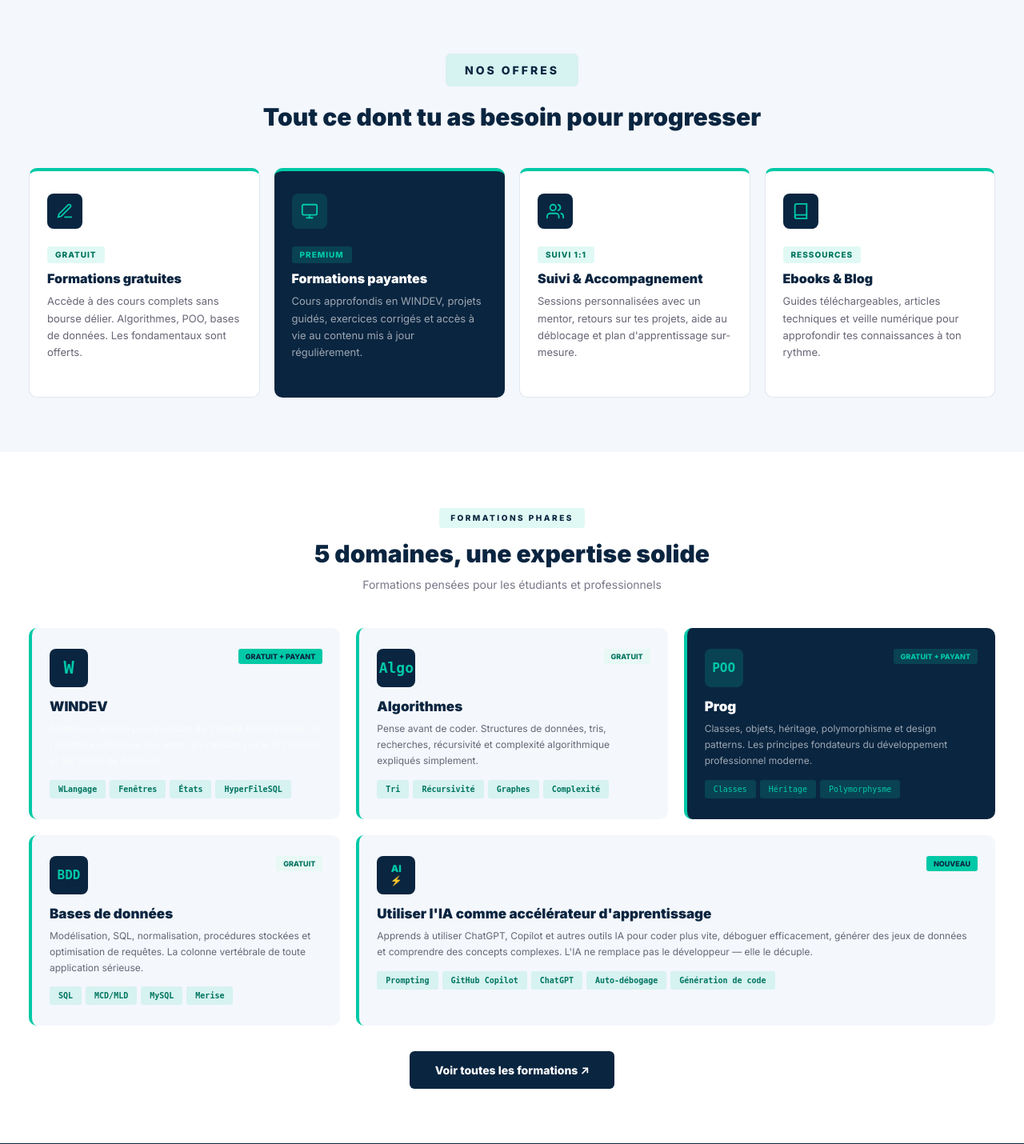
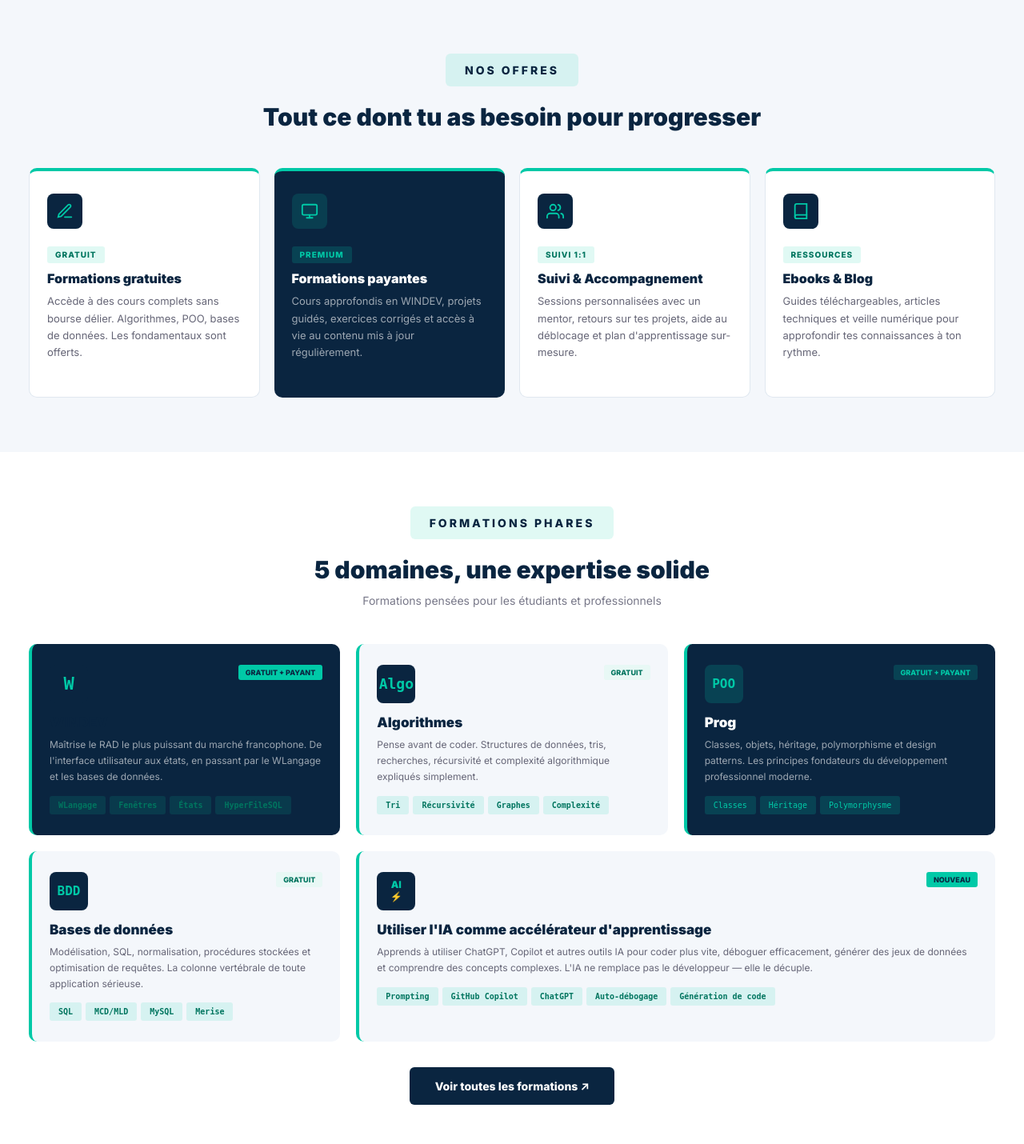
Before and after one commit to kym522/projet_cca, a Django app: page / in a window 1280 px wide. Shown: the part 822-2252 px from the top of the page at 80% size. Run offline with Django 5.2, Linux system fonts and the light colour scheme.

Commit message:
Update home.html

```diff
--- a/pages/templates/pages/home.html
+++ b/pages/templates/pages/home.html
@@ -329,13 +329,13 @@
 <!-- FORMATIONS PHARES -->
 <div style="padding:68px 36px;background:#fff;">
   <div style="text-align:center;margin-bottom:44px;">
-    <div style="background:rgba(0,201,167,0.12);color:#0A2540;font-size:10px;font-weight:700;letter-spacing:2.5px;padding:5px 14px;border-radius:4px;display:inline-block;margin-bottom:14px;">FORMATIONS PHARES</div>
+    <div style="background:rgba(0,201,167,0.12);color:#0A2540;font-size:14px;font-weight:700;letter-spacing:3px;padding:10px 24px;border-radius:6px;display:inline-block;margin-bottom:20px;">FORMATIONS PHARES</div>
     <h2 style="color:#0A2540;font-size:30px;font-weight:900;">5 domaines, une expertise solide</h2>
     <p style="color:#778;font-size:14px;margin-top:10px;">Formations pensées pour les étudiants et professionnels</p>
   </div>
   <div class="formations-grid">
 
-    <div style="background:#F4F7FB;border-radius:10px;padding:26px 22px;border-left:4px solid #00C9A7;">
+    <div style="background:#0A2540;border-radius:10px;padding:26px 22px;border-left:4px solid #00C9A7;">
       <div style="display:flex;justify-content:space-between;align-items:flex-start;margin-bottom:14px;">
         <div style="background:#0A2540;color:#00C9A7;font-family:monospace;font-size:22px;font-weight:900;width:48px;height:48px;border-radius:8px;display:flex;align-items:center;justify-content:center;">W</div>
         <span style="background:#00C9A7;color:#0A2540;font-size:9px;font-weight:800;padding:3px 9px;border-radius:3px;">GRATUIT + PAYANT</span>
```
